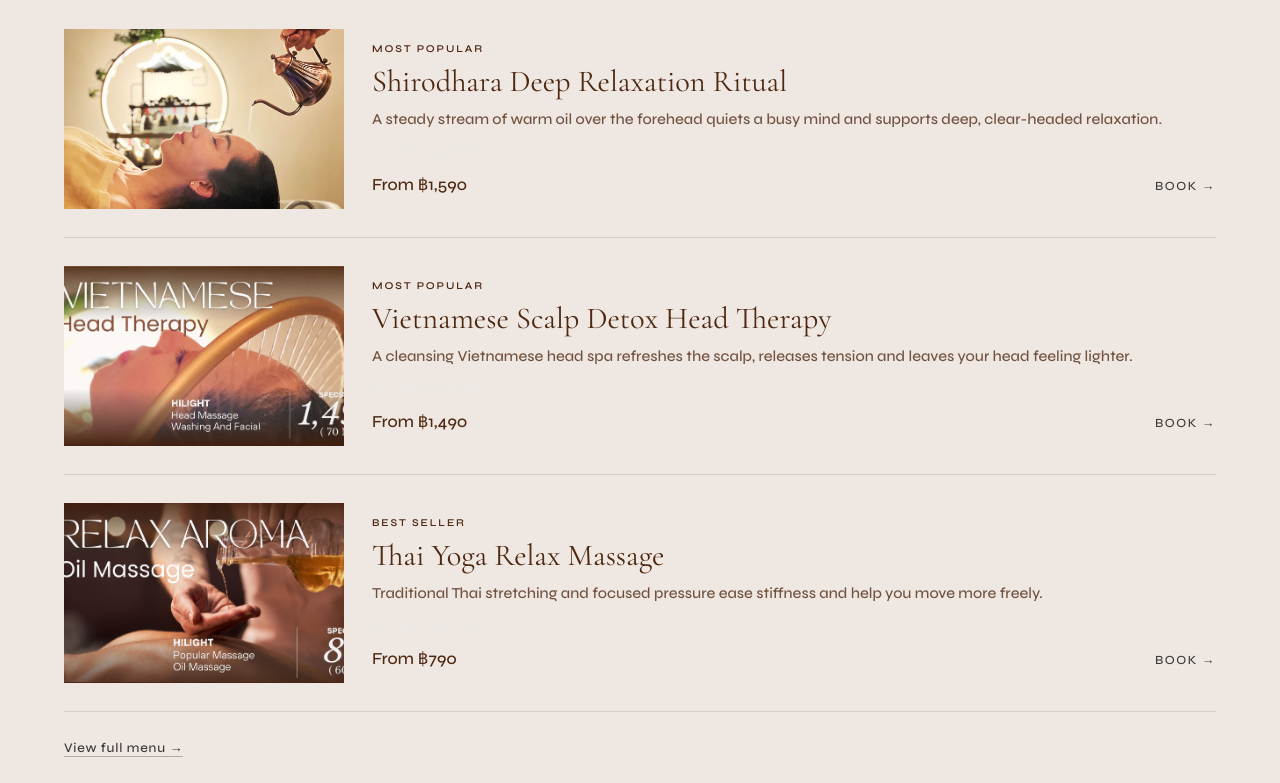
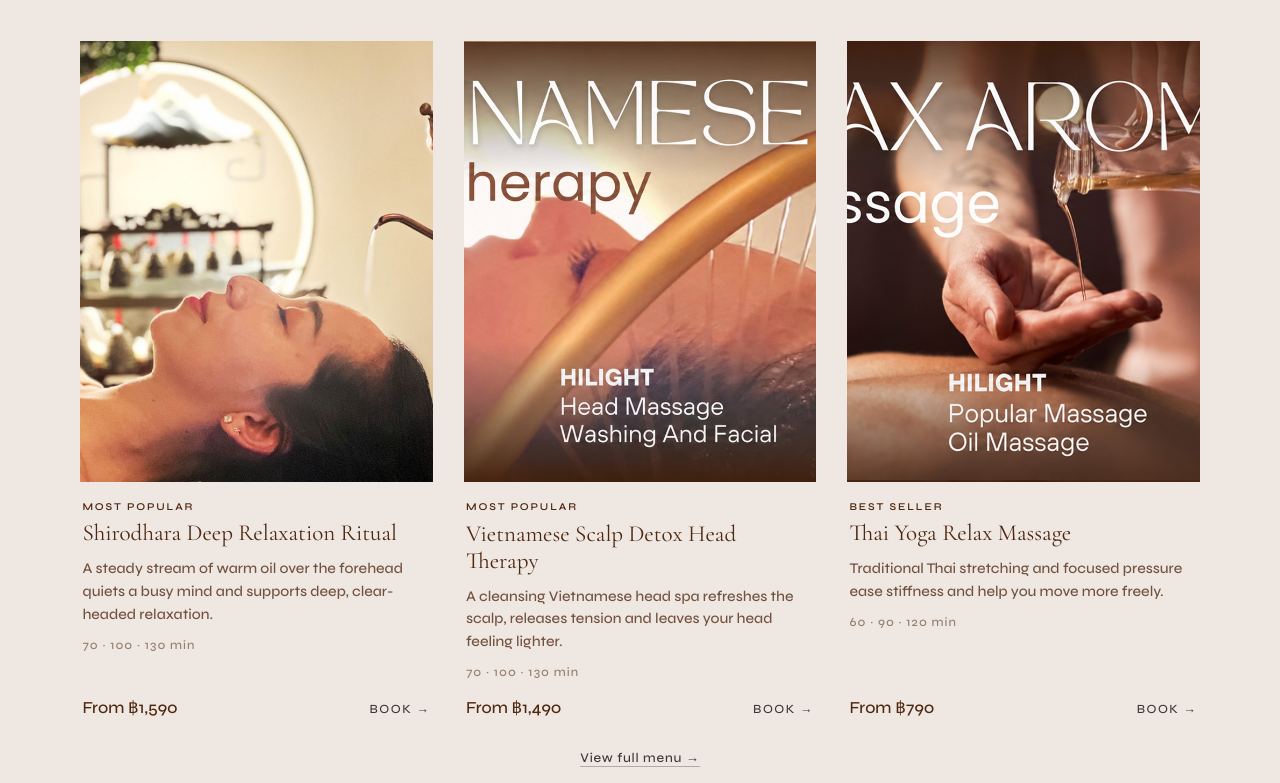
Before and after one commit to Thekpiplus/seaspa-massage, a plain HTML site: page index.html in a window 1280 px wide. Shown: the part 1497-2280 px from the top of the page. Drawn offline with nearby package versions, Linux system fonts and the light colour scheme.

Commit message:
Deploy web from 90b8fee78bf0540681b876d1fbdd46848141616a

```diff
--- a/index.html
+++ b/index.html
@@ -8,7 +8,7 @@
   <link rel="preconnect" href="https://fonts.googleapis.com" />
   <link rel="preconnect" href="https://fonts.gstatic.com" crossorigin />
   <link href="https://fonts.googleapis.com/css2?family=Cormorant+Garamond:ital,wght@0,400;0,600;1,400&family=Syne:wght@500;600;700&display=swap" rel="stylesheet" />
-  <link rel="stylesheet" href="styles.css?v=20261117l" />
+  <link rel="stylesheet" href="styles.css?v=20261117m" />
   <link rel="icon" href="assets/logo.png" />
 </head>
 <body>
--- a/styles.css
+++ b/styles.css
@@ -307,22 +307,43 @@ h2 {
   padding: clamp(3.5rem, 8vw, 6rem) clamp(1.5rem, 5vw, 4rem);
   background: var(--bg-warm);
 }
-.treatment-list { display: grid; gap: 1.75rem; }
+.treatments .section-head {
+  text-align: center;
+  max-width: 36rem;
+  margin-inline: auto;
+  margin-bottom: clamp(2rem, 4vw, 2.75rem);
+}
+.treatment-list {
+  display: grid;
+  grid-template-columns: repeat(3, minmax(0, 1fr));
+  gap: clamp(1.25rem, 2.4vw, 2rem);
+  align-items: stretch;
+  max-width: 1120px;
+  margin-inline: auto;
+}
 .treatment {
-  display: grid;
-  grid-template-columns: minmax(160px, 280px) 1fr;
-  gap: 1.25rem 1.75rem;
-  align-items: stretch;
-  padding-bottom: 1.75rem;
-  border-bottom: 1px solid var(--line);
+  display: flex;
+  flex-direction: column;
+  min-width: 0;
+  height: 100%;
+  padding: 0;
+  border-bottom: 0;
 }
 .treatment img {
+  display: block;
   width: 100%;
-  height: 100%;
-  min-height: 180px;
+  aspect-ratio: 4 / 5;
+  height: auto;
+  min-height: 0;
+  max-height: none;
   object-fit: cover;
 }
-.treatment-body { display: flex; flex-direction: column; justify-content: center; }
+.treatment-body {
+  display: flex;
+  flex-direction: column;
+  flex: 1;
+  padding: 1.15rem 0.15rem 0;
+}
 .tag {
   margin: 0 0 .45rem;
   font-size: .65rem; font-weight: 600;
@@ -332,23 +353,25 @@ h2 {
 .treatment h3 {
   margin: 0;
   font-family: var(--font-display);
-  font-size: clamp(1.45rem, 2.5vw, 1.9rem);
+  font-size: clamp(1.35rem, 1.8vw, 1.75rem);
   font-weight: 400;
+  line-height: 1.2;
 }
 .treatment-body > p:not(.tag):not(.duration):not(.price) {
   margin: .55rem 0 0;
   color: var(--muted);
   line-height: 1.55;
-  font-size: .95rem;
+  font-size: .92rem;
 }
 .duration {
   margin: .7rem 0 0 !important;
   font-size: .78rem !important;
   letter-spacing: .08em;
-  color: rgba(232,242,241,.5) !important;
+  color: rgba(78, 40, 17, 0.55) !important;
 }
 .treatment-foot {
-  margin-top: 1rem;
+  margin-top: auto;
+  padding-top: 1.1rem;
   display: flex; align-items: baseline; justify-content: space-between; gap: 1rem;
 }
 .price { margin: 0; font-size: 1.05rem; color: var(--ink); }
@@ -360,6 +383,13 @@ h2 {
 }
 .treatment-foot a:hover {
   color: var(--link-hover);
+}
+.treatments > .text-link {
+  display: block;
+  width: fit-content;
+  margin-inline: auto;
+  margin-top: 2rem;
+  text-align: center;
 }
 
 .pricing {
@@ -533,14 +563,21 @@ blockquote p {
 .foot a { color: var(--link); }
 .foot a:hover { color: var(--link-hover); }
 
+@media (max-width: 960px) {
+  .treatment-list {
+    grid-template-columns: 1fr;
+    max-width: 26rem;
+  }
+  .treatment img { aspect-ratio: 5 / 4; }
+}
+
 @media (max-width: 860px) {
   .about h2 { white-space: normal; }
   .brand-mark img { width: 76px; height: 76px; }
   .top-nav { display: none; }
-  .about-grid, .treatment, .visit { grid-template-columns: 1fr; }
+  .about-grid, .visit { grid-template-columns: 1fr; }
   .moments { grid-template-columns: 1fr; }
   .moment, .moment--wide { min-height: 240px; }
-  .treatment img { min-height: 200px; max-height: 240px; }
 }
 
 @media (prefers-reduced-motion: reduce) {
```
